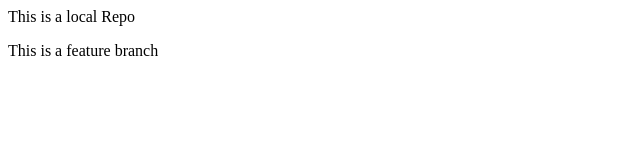
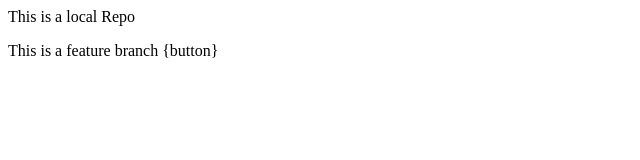
Before and after one commit to VishnuVishwas/localRepo, a plain HTML site: page index.html in a window 1280 px wide. Shown: the full height of the page, 0-640 px from the left. Drawn offline with Linux system fonts and the light colour scheme.

```diff
--- a/index.html
+++ b/index.html
@@ -1,2 +1,2 @@
 <p>This is a local Repo</p>
-<p>This is a feature branch</p>
+<p>This is a feature branch {button}</p>
```
